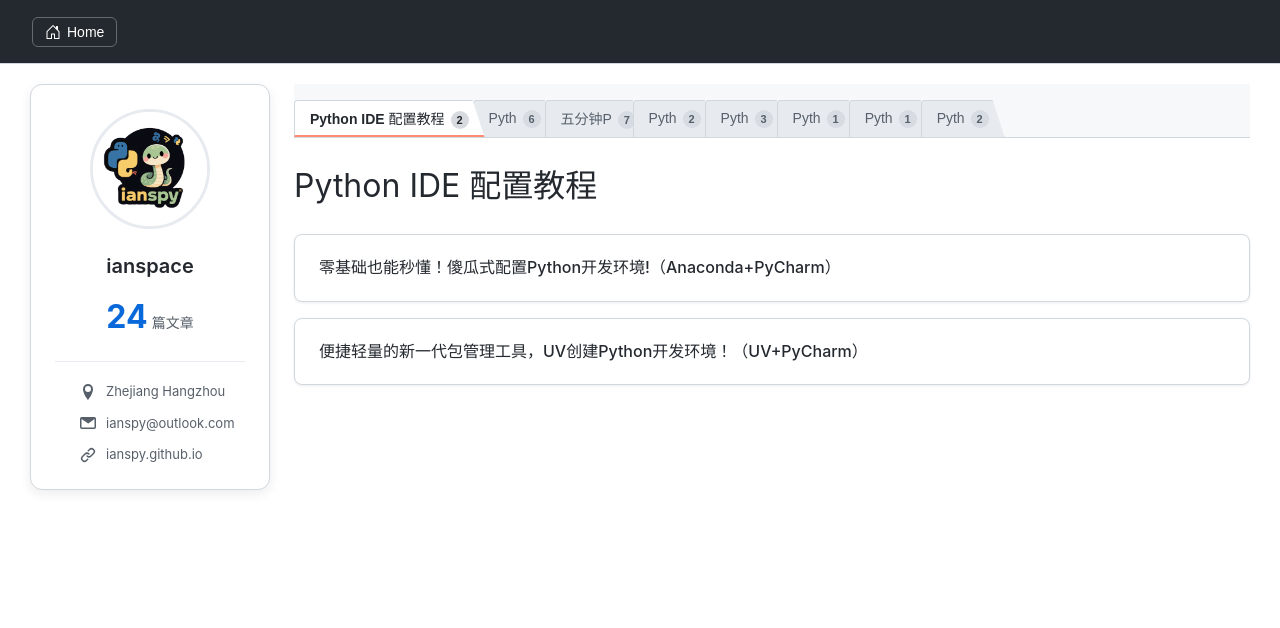
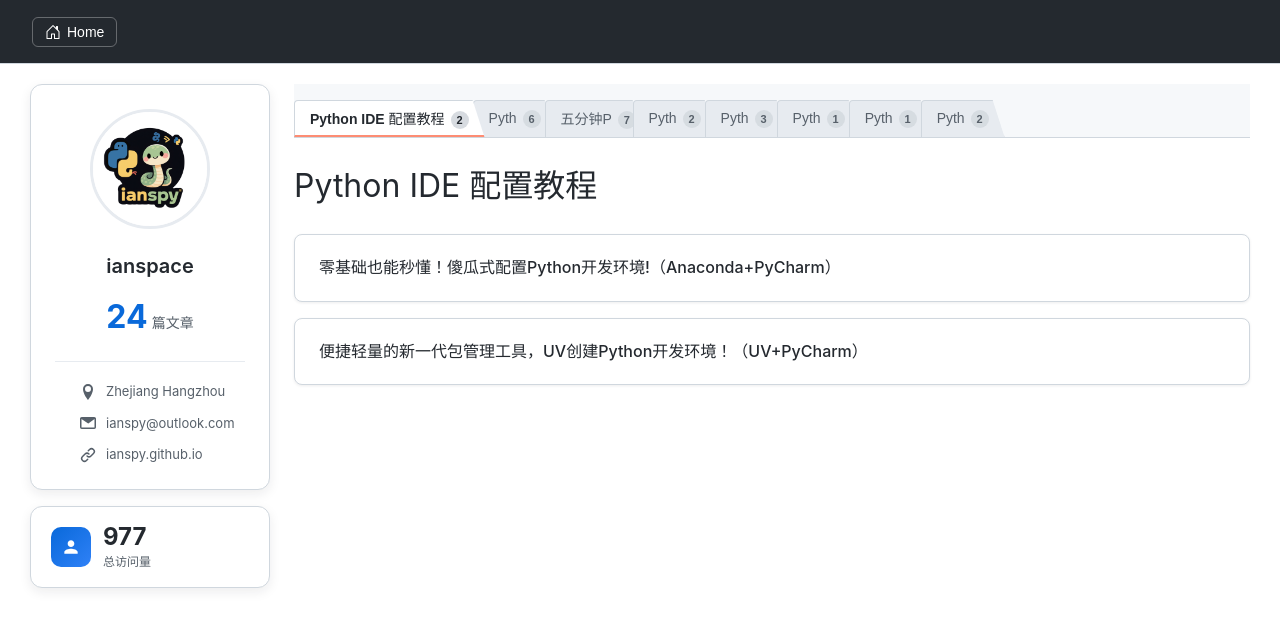
Before and after one commit to ianspy/ianspy.github.io, a React (Vite) app: page / in a window 1280 px wide. Shown: the top 628 px of the page. Built offline with nearby package versions, Linux system fonts and the light colour scheme; no server answers.

Commit message:
Add visitor counter card below profile

```diff
--- a/src/App.css
+++ b/src/App.css
@@ -63,6 +63,56 @@
 .profile-card:hover {
   box-shadow: 0 8px 24px rgba(27, 31, 36, 0.15);
   transform: translateY(-8px);
+}
+
+/* 访客统计卡片 */
+.visitor-card {
+  margin-top: 16px;
+  padding: 16px 20px;
+  background-color: #ffffff;
+  border: 1px solid #d0d7de;
+  border-radius: 12px;
+  box-shadow: 0 4px 12px rgba(27, 31, 36, 0.08);
+  display: flex;
+  align-items: center;
+  gap: 12px;
+  transition: all 0.3s ease;
+}
+
+.visitor-card:hover {
+  box-shadow: 0 8px 24px rgba(27, 31, 36, 0.15);
+  transform: translateY(-4px);
+}
+
+.visitor-icon {
+  width: 40px;
+  height: 40px;
+  background: linear-gradient(135deg, #0969da 0%, #2f81f7 100%);
+  border-radius: 10px;
+  display: flex;
+  align-items: center;
+  justify-content: center;
+  color: #ffffff;
+  flex-shrink: 0;
+}
+
+.visitor-info {
+  flex: 1;
+  display: flex;
+  flex-direction: column;
+}
+
+.visitor-count {
+  font-size: 24px;
+  font-weight: 700;
+  color: #24292f;
+  line-height: 1.2;
+}
+
+.visitor-label {
+  font-size: 12px;
+  color: #57606a;
+  margin-top: 2px;
 }
 
 .profile-avatar-large {
--- a/src/App.tsx
+++ b/src/App.tsx
@@ -1,4 +1,4 @@
-import { useState } from 'react'
+import { useState, useEffect } from 'react'
 import './App.css'
 import profilePicture from './assets/profile_picture.png'
 
@@ -137,9 +137,23 @@
 
 function App() {
   const [activeTab, setActiveTab] = useState(tabs[0].id)
+  const [visitorCount, setVisitorCount] = useState(0)
 
   const activeTabData = tabs.find(tab => tab.id === activeTab)
   const totalArticles = tabs.reduce((sum, tab) => sum + tab.articles.length, 0)
+
+  useEffect(() => {
+    const fetchVisitors = async () => {
+      try {
+        const response = await fetch('https://api.countapi.xyz/hit/ianspy.github.io/visits')
+        const data = await response.json()
+        setVisitorCount(data.value)
+      } catch (error) {
+        setVisitorCount(Math.floor(Math.random() * 1000) + 500)
+      }
+    }
+    fetchVisitors()
+  }, [])
 
   return (
     <div className="github-layout">
@@ -196,6 +210,19 @@
               </a>
             </div>
           </div>
+
+          {/* 访客数量统计框 */}
+          <div className="visitor-card">
+            <div className="visitor-icon">
+              <svg height="20" viewBox="0 0 24 24" width="20" fill="currentColor">
+                <path d="M12 12c2.21 0 4-1.79 4-4s-1.79-4-4-4-4 1.79-4 4 1.79 4 4 4zm0 2c-2.67 0-8 1.34-8 4v2h16v-2c0-2.66-5.33-4-8-4z"/>
+              </svg>
+            </div>
+            <div className="visitor-info">
+              <div className="visitor-count">{visitorCount.toLocaleString()}</div>
+              <div className="visitor-label">总访问量</div>
+            </div>
+          </div>
         </aside>
 
         {/* 右侧主内容区 */}
```
